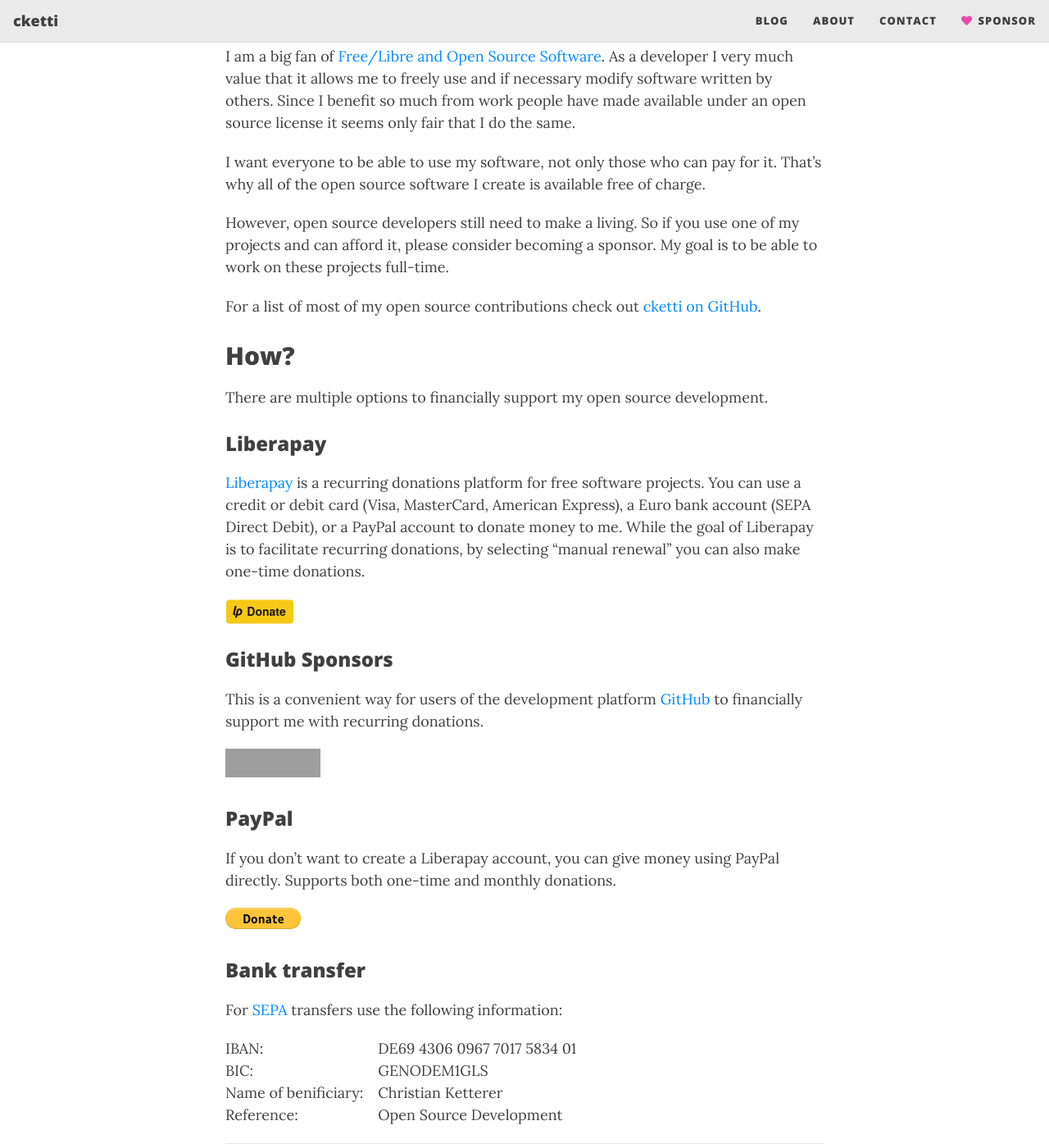
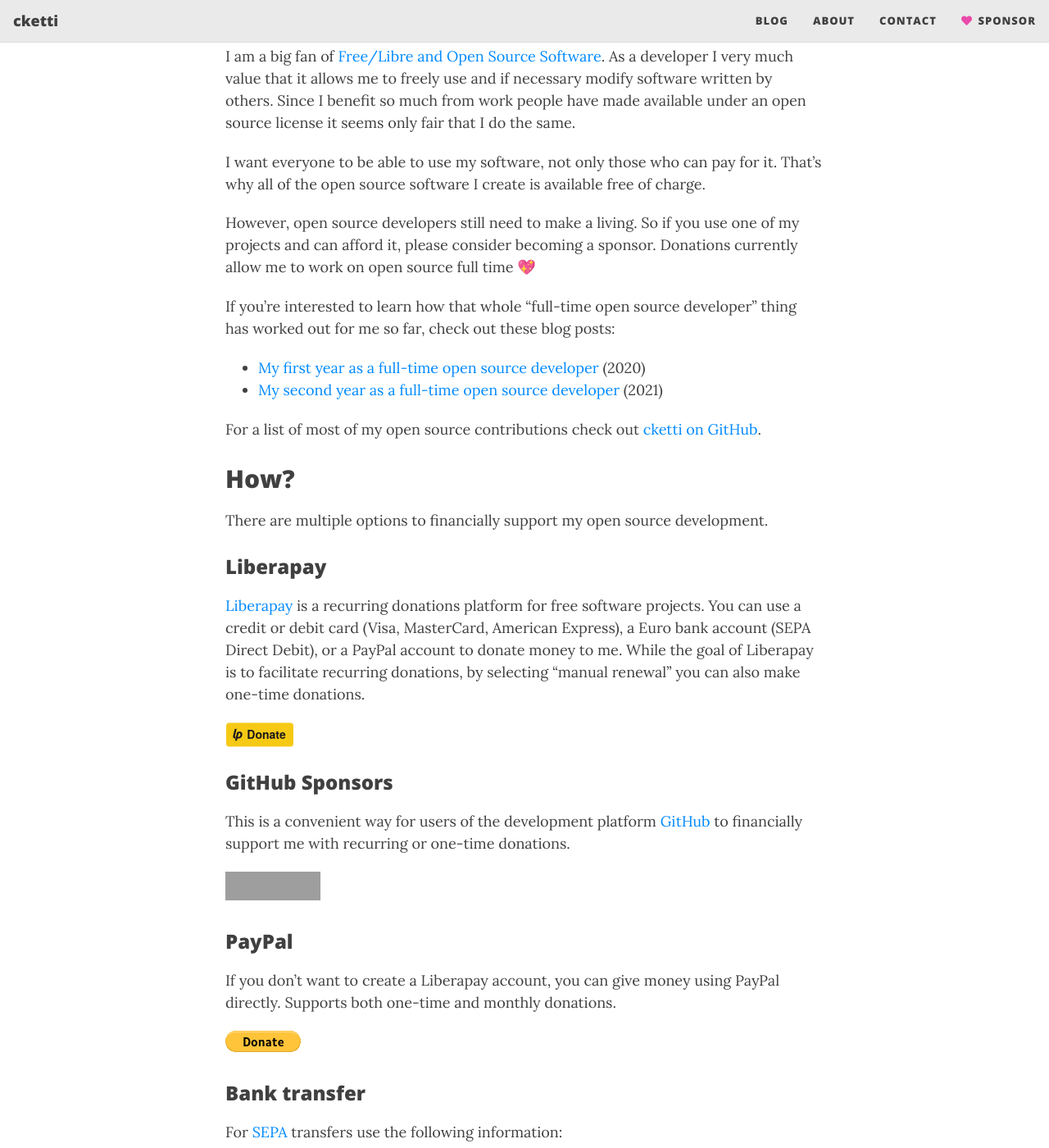
Before and after one commit to cketti/cketti.de, a Jekyll site: the page built from sponsor.md, in a window 1280 px wide and 1400 px high, scrolled down 363 px. Shown: the whole window at 82% size. Built offline with Jekyll 4.4.1, drawn with Linux system fonts in a browser that asks for light colours; grey boxes are pictures that could not be loaded.

Commit message:
Update sponsor page

```diff
--- a/sponsor.md
+++ b/sponsor.md
@@ -15,7 +15,11 @@
 software I create is available free of charge.
 
 However, open source developers still need to make a living. So if you use one of my projects and can afford it, please
-consider becoming a sponsor. My goal is to be able to work on these projects full-time.
+consider becoming a sponsor. Donations currently allow me to work on open source full time 💖
+
+If you're interested to learn how that whole "full-time open source developer" thing has worked out for me so far, check out these blog posts:
+* [My first year as a full-time open source developer](https://cketti.de/2021/01/14/my-first-year-as-a-full-time-open-source-developer/) (2020)
+* [My second year as a full-time open source developer](https://cketti.de/2022/01/22/my-second-year-as-a-full-time-open-source-developer/) (2021)
 
 For a list of most of my open source contributions check out [cketti on GitHub](https://github.com/cketti).
 
@@ -37,7 +41,7 @@
 ### GitHub Sponsors
 
 This is a convenient way for users of the development platform [GitHub](https://github.com/) to financially support me
-with recurring donations.
+with recurring or one-time donations.
 
 <p>
 <iframe src="https://github.com/sponsors/cketti/button" title="Sponsor cketti" height="35" width="116" style="border: 0;"></iframe>
```
